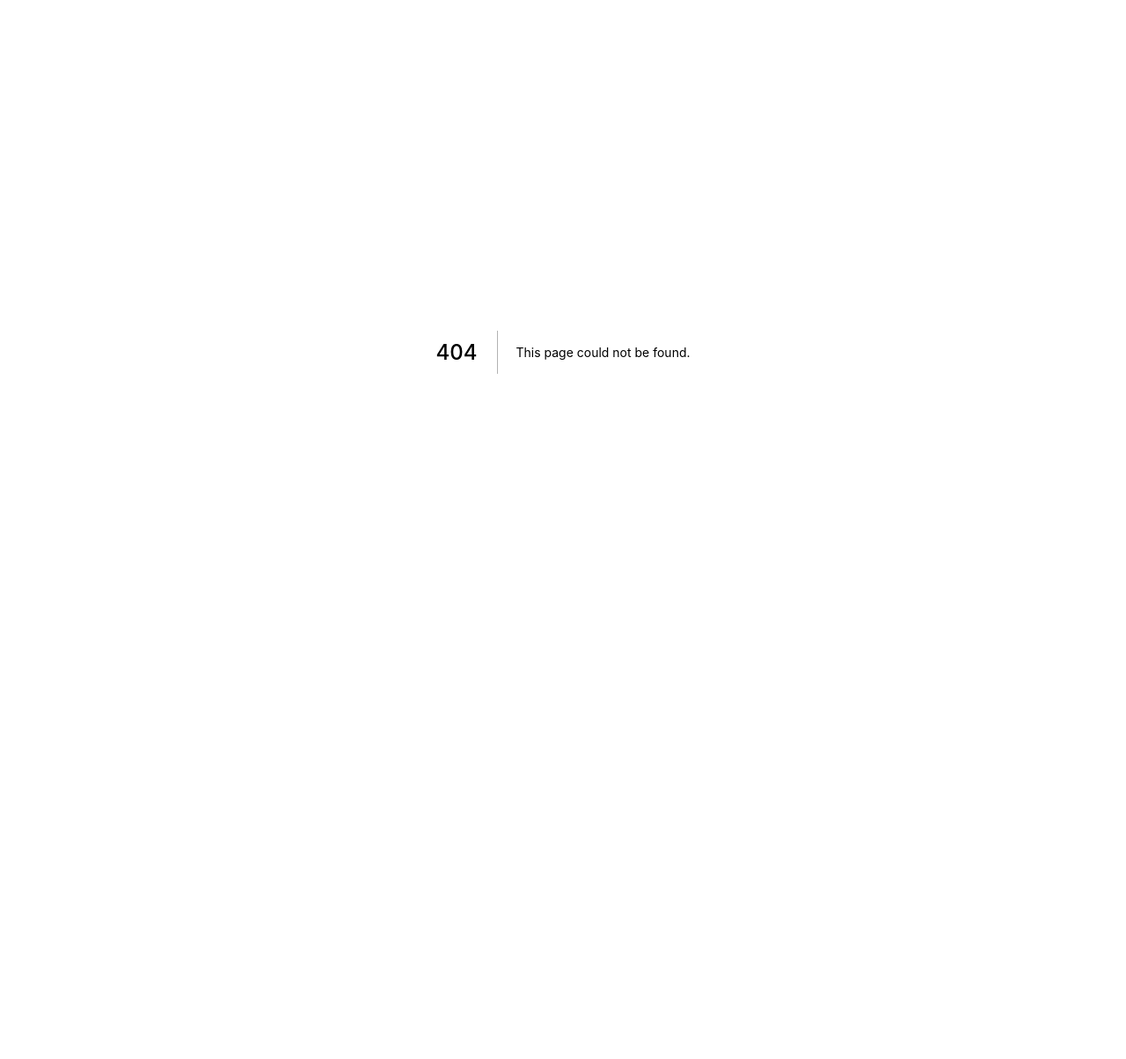
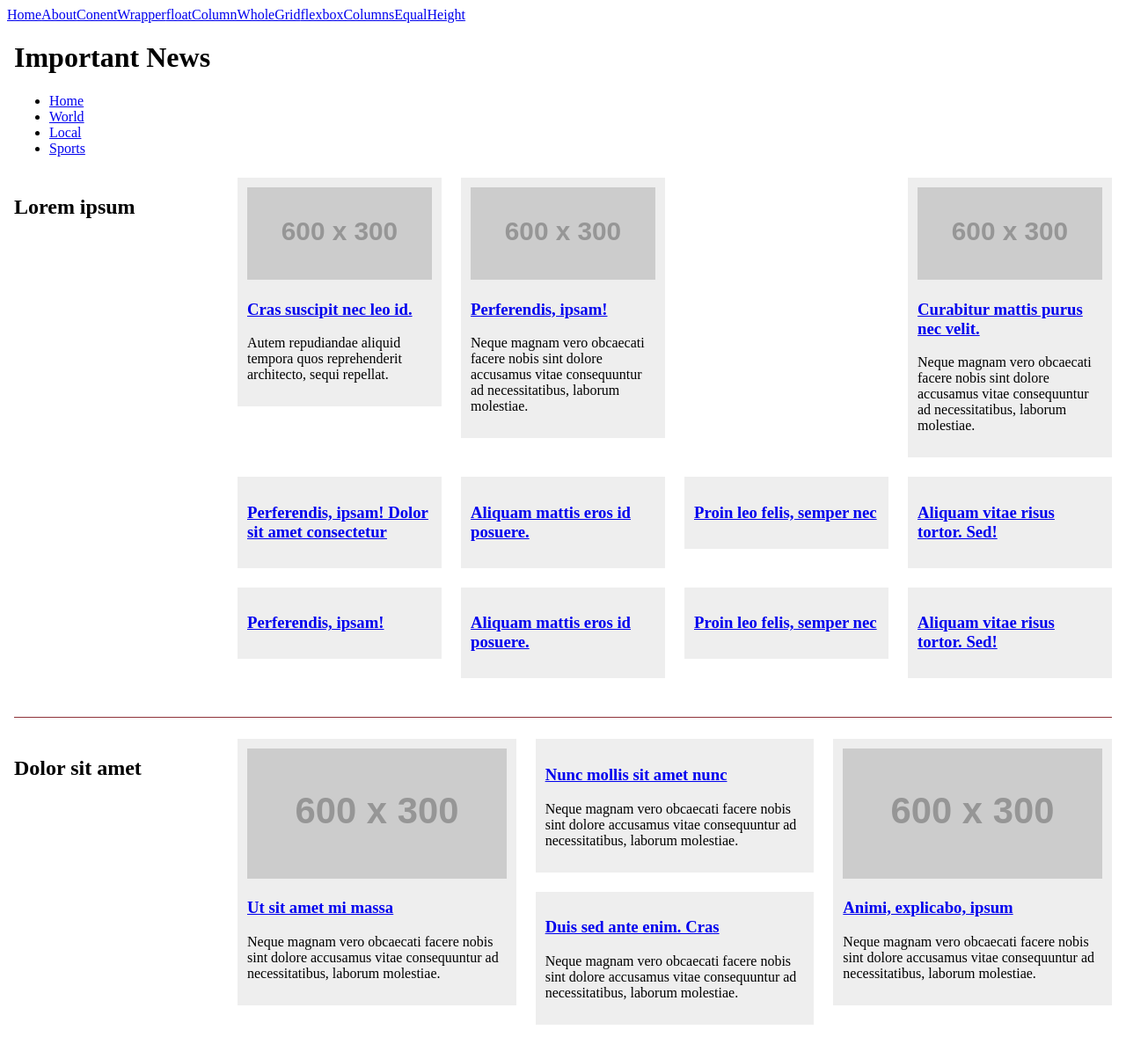
Before and after one commit to cavapoo2/react_next_page_layout_and_grids, a Next.js app: page /flexboxColumnsEqualHeight in a window 1280 px wide. Before the commit this address had no page. Shown: the top 1204 px of the page at 88% size. Before the commit the page ends 800 px from the top, so only its background shows below. Built offline with nearby package versions, Linux system fonts and the light colour scheme.

Commit message:
grids with flexbox

```diff
--- a/components/Header.js
+++ b/components/Header.js
@@ -15,9 +15,13 @@
     <Link href="/contentWrapper">
       <a style={linkStyle}>ConentWrapper</a>
     </Link>
-   <Link href="/floatColumnsWholeGrid">
+    <Link href="/floatColumnsWholeGrid">
       <a style={linkStyle}>floatColumnWholeGrid</a>
     </Link>
+    <Link href="/flexboxColumnsEqualHeight">
+      <a style={linkStyle}>flexboxColumnsEqualHeight</a>
+    </Link>
+
 
 
     <style jsx> {`
--- /dev/null
+++ b/pages/flexboxColumnsEqualHeight.js
@@ -0,0 +1,247 @@
+import Layout from '../components/MyLayout.js'
+import HeaderLayout from '../components/HeaderLayout'
+
+export default () => (
+  <div>
+  <HeaderLayout/>
+  <Layout>
+  <body>
+    <header className="masthead">
+      <div className="wrapper">
+        <h1>Important News</h1>
+
+      </div>
+    </header>
+
+    <nav role="navigation" className="navbar">
+      <div className="wrapper">
+        <ul className="navlist">
+          <li><a href="#">Home</a></li>
+          <li><a href="#">World</a></li>
+          <li><a href="#">Local</a></li>
+          <li><a href="#">Sports</a></li>
+        </ul>
+      </div>
+    </nav>
+    <main className="wrapper">
+
+      <section className="subcategory">
+        <div className="row">
+          <header className="col subcategory-header">
+            <h2>Lorem ipsum</h2>
+          </header>
+          <div className="col subcategory-content">
+            <div className="row row-quartet">
+              <div className="col subcategory-featured">
+                <article className="story">
+                  <img src="http://placehold.it/600x300" alt="Dummy image"/>
+                  <h3><a href="#">Cras suscipit nec leo id.</a></h3>
+                  <p>Autem repudiandae aliquid tempora quos reprehenderit architecto, sequi repellat.</p>
+                </article>
+              </div>
+              <div className="col">
+                <article className="story">
+                  <img src="http://placehold.it/600x300" alt="Dummy image"/>
+                  <h3><a href="#">Perferendis, ipsam!</a></h3>
+                  <p>Neque magnam vero obcaecati facere nobis sint dolore accusamus vitae consequuntur ad necessitatibus, laborum molestiae.</p>
+                </article>
+              </div>
+              <div className="col">
+                <article className="story">
+                  <img src="http://placehold.it/600x300" alt="Dummy image"/>
+                  <h3><a href="#">Curabitur mattis purus nec velit.</a></h3>
+                  <p>Neque magnam vero obcaecati facere nobis sint dolore accusamus vitae consequuntur ad necessitatibus, laborum molestiae.</p>
+                </article>
+              </div>
+            </div>
+            <ul className="row row-quartet row-wrapping">
+              <li className="col">
+                <div className="story">
+                  <h3><a href="#">Perferendis, ipsam! Dolor sit amet consectetur</a></h3>
+                </div>
+              </li>
+              <li className="col">
+                <div className="story">
+                  <h3><a href="#">Aliquam mattis eros id posuere.</a></h3>
+                </div>
+              </li>
+              <li className="col">
+                <div className="story">
+                  <h3><a href="#">Proin leo felis, semper nec</a></h3>
+                </div>
+              </li>
+              <li className="col">
+                <div className="story">
+                  <h3><a href="#">Aliquam vitae risus tortor. Sed!</a></h3>
+                </div>
+              </li>
+              <li className="col">
+                <div className="story">
+                  <h3><a href="#">Perferendis, ipsam!</a></h3>
+                </div>
+              </li>
+              <li className="col">
+                <div className="story">
+                  <h3><a href="#">Aliquam mattis eros id posuere.</a></h3>
+                </div>
+              </li>
+              <li className="col">
+                <div className="story">
+                  <h3><a href="#">Proin leo felis, semper nec</a></h3>
+                </div>
+              </li>
+              <li className="col">
+                <div className="story">
+                  <h3><a href="#">Aliquam vitae risus tortor. Sed!</a></h3>
+                </div>
+              </li>
+            </ul>
+          </div>
+        </div>
+      </section>
+
+      <section className="subcategory">
+        <div className="row">
+          <header className="col subcategory-header">
+            <h2>Dolor sit amet</h2>
+          </header>
+          <div className="col subcategory-content">
+            <div className="row row-trio">
+              <div className="col">
+                <article className="story">
+                  <img src="http://placehold.it/600x300" alt="Dummy image"/>
+                  <h3><a href="#">Ut sit amet mi massa</a></h3>
+                  <p>Neque magnam vero obcaecati facere nobis sint dolore accusamus vitae consequuntur ad necessitatibus, laborum molestiae.</p>
+                </article>
+              </div>
+              <div className="col">
+                <article className="story">
+                  <h3><a href="#">Nunc mollis sit amet nunc</a></h3>
+                  <p>Neque magnam vero obcaecati facere nobis sint dolore accusamus vitae consequuntur ad necessitatibus, laborum molestiae.</p>
+                </article>
+                <article className="story">
+                  <h3><a href="#">Duis sed ante enim. Cras</a></h3>
+                  <p>Neque magnam vero obcaecati facere nobis sint dolore accusamus vitae consequuntur ad necessitatibus, laborum molestiae.</p>
+                </article>
+              </div>
+              <div className="col">
+                <article className="story">
+                  <img src="http://placehold.it/600x300" alt="Dummy image"/>
+                  <h3><a href="#">Animi, explicabo, ipsum</a></h3>
+                  <p>Neque magnam vero obcaecati facere nobis sint dolore accusamus vitae consequuntur ad necessitatibus, laborum molestiae.</p>
+                </article>
+              </div>
+            </div>
+          </div>
+        </div>
+      </section>
+    </main>
+
+  </body>
+
+    <style jsx> {`
+
+/* grid styling */
+.row {
+  list-style: none;
+  padding: 0;
+  margin: 0 -.6875em;
+}
+
+.row {
+ display:flex-box;
+}
+/*
+.flexbox .row,
+.flexboxtweener .row {
+  display: -webkit-flex;
+  display: -ms-flexbox;
+  display: flex;
+}*/
+.row:after {
+  content: '';
+  display: block;
+  clear: both;
+}
+.row-quartet > * {
+  width: 25%;
+}
+.row-trio > * {
+  width: 33.3333%;
+}
+.row-wrapping {
+  font-size: 0;
+  margin: 0 -11px;
+  margin: 0 -.6875rem;
+}
+.flexwrap .row-wrapping {
+  display: -webkit-flex;
+  display: -ms-flexbox;
+  display: flex;
+  -webkit-flex-wrap: wrap;
+      -ms-flex-wrap: wrap;
+          flex-wrap: wrap;
+}
+.row-wrapping > .col {
+  float: none;
+  vertical-align: top;
+  display: inline-block;
+  font-size: 16px;
+  font-size: 1rem;
+}
+.col {
+  float: left;
+  -moz-box-sizing: border-box;
+       box-sizing: border-box;
+  padding: 0 .6875em 1.375em;
+}
+.flexbox .col,
+.flexboxtweener .col {
+  display: -webkit-flex;
+  display: -ms-flexbox;
+  display: flex;
+  -webkit-flex-direction: column;
+      -ms-flex-direction: column;
+          flex-direction: column;
+}
+.flexbox .col > *,
+.flexboxtweener .col > * {
+  -webkit-flex: 1;
+  -ms-flex: 1 0 auto;
+  flex: 1;
+}
+.col:last-child {
+  float: right;
+}
+/* content styling */
+
+.subcategory {
+  margin-top: 1.5em;
+  border-bottom: 1px solid #8e3339;
+}
+.subcategory-featured {
+  width: 50%;
+}
+.subcategory-content {
+  width: 80%;
+}
+.subcategory-header {
+  width: 20%;
+}
+
+.story {
+  padding: .6875em;
+  background-color: #eee;
+}
+.story + .story {
+  margin-top: 1.375em;
+}
+.story img {
+  width: 100%;
+}
+
+`}</style>
+
+  </Layout>
+  </div>
+)
```
